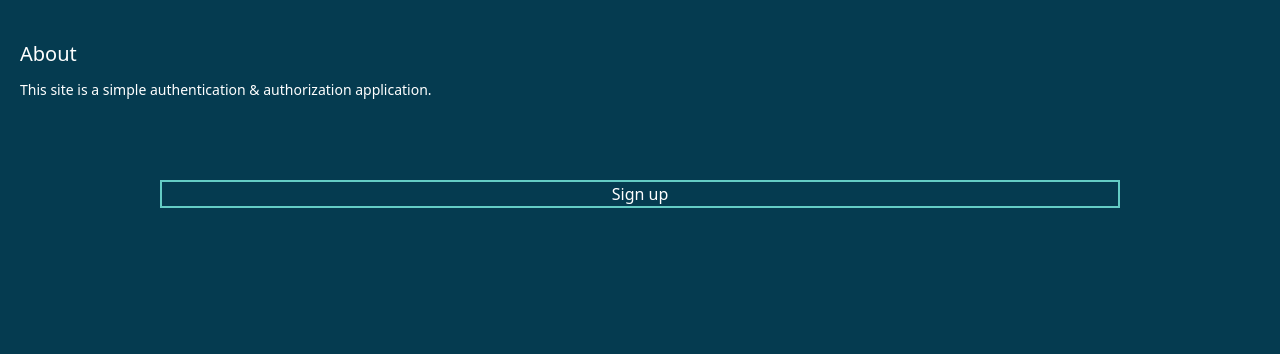
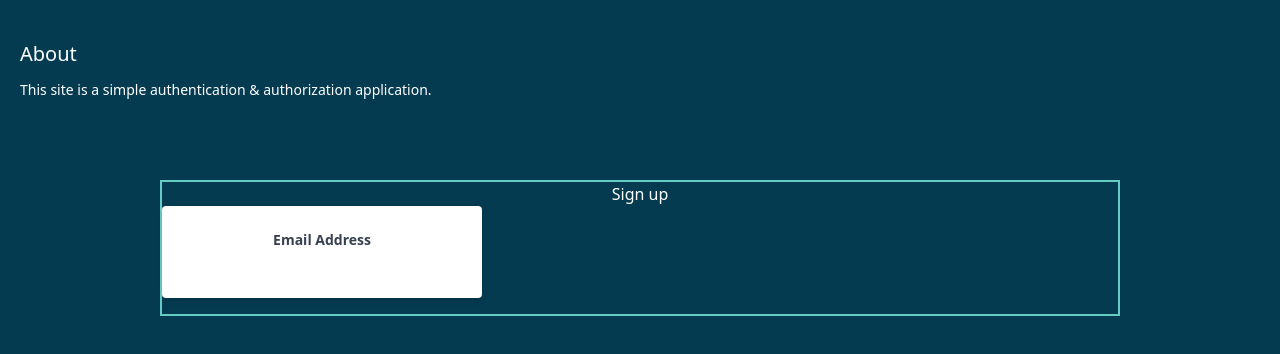
Before and after one commit to 999-juiceWRLD/registry_page, a React (Vite) app in the folder client/: page / in a window 1280 px wide. Shown: the top 354 px of the page. Built offline with nearby package versions, Linux system fonts and the light colour scheme.

Commit message:
create email header

```diff
--- a/client/src/components/Form.component.tsx
+++ b/client/src/components/Form.component.tsx
@@ -1,5 +1,11 @@
 export const Form: React.FunctionComponent = () => {
     return (
-        <div></div>
+        <div className="w-full max-w-xs">
+            <form action="" className="bg-white shadow-md rounded px-8 pt-6 pb-8 mb-4">
+                <div className="mb-4">
+                    <label htmlFor="email" className="block text-gray-700 text-sm font-bold mb-2">Email Address</label>
+                </div>
+            </form>
+        </div>
     );
 }
```
